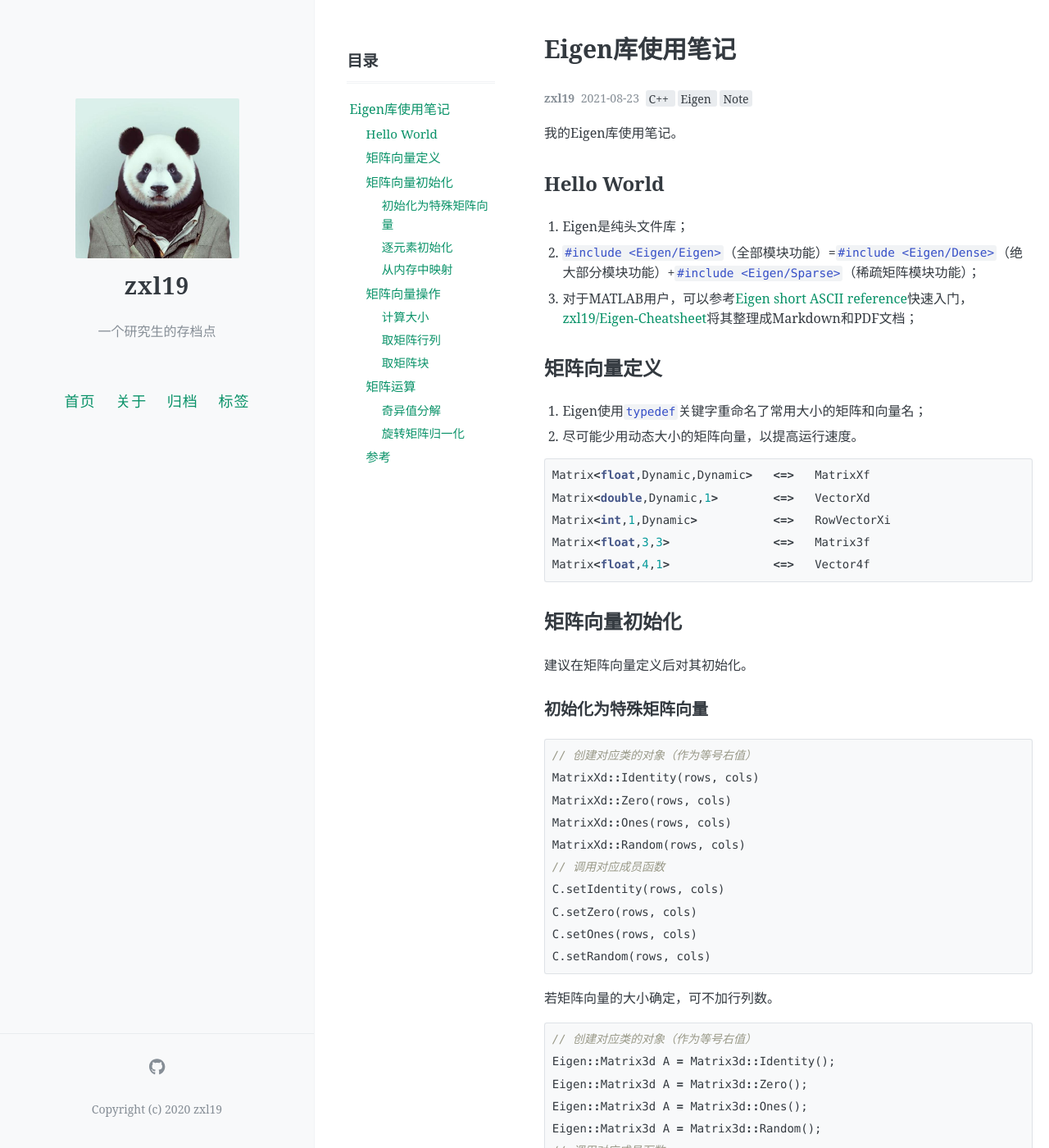
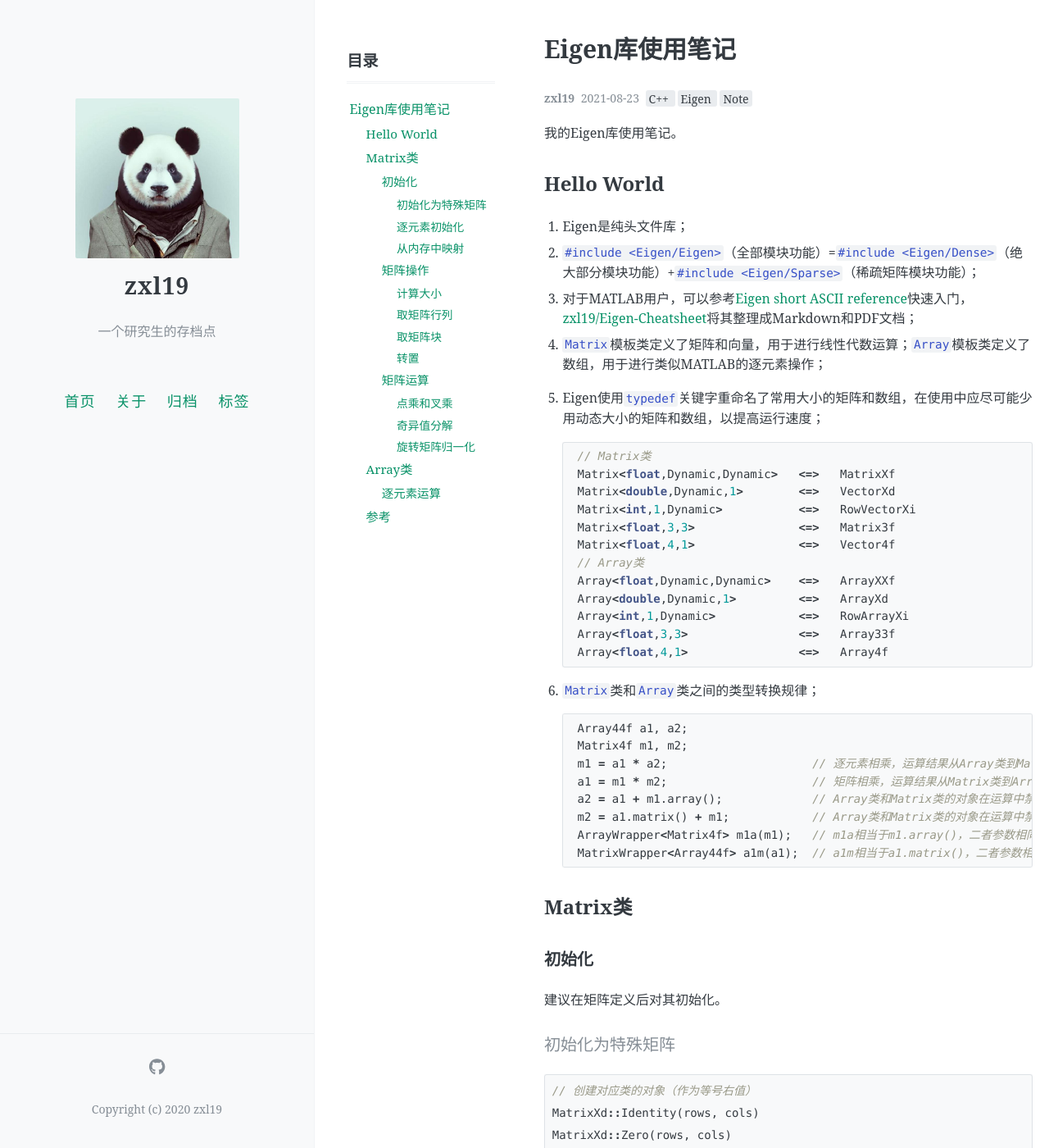
Before and after one commit to zxl19/zxl19.github.io, a Jekyll site: the page built from _posts/2021-08-23-eigen-note.md, in a window 1280 px wide and 1400 px high. Shown: the whole window at 82% size. Built offline with Jekyll 4.4.1, drawn with Linux system fonts in a browser that asks for light colours; comment, search, counter and statistics services are not loaded; some of the changed text lies outside the part shown.

Commit message:
Update 2021-08-23-eigen-note.md

````diff
--- a/_posts/2021-08-23-eigen-note.md
+++ b/_posts/2021-08-23-eigen-note.md
@@ -18,25 +18,44 @@ pinned: false
 1. Eigen是纯头文件库；
 2. `#include <Eigen/Eigen>`（全部模块功能）=`#include <Eigen/Dense>`（绝大部分模块功能）+`#include <Eigen/Sparse>`（稀疏矩阵模块功能）；
 3. 对于MATLAB用户，可以参考[Eigen short ASCII reference](https://eigen.tuxfamily.org/dox/AsciiQuickReference.txt)快速入门，[zxl19/Eigen-Cheatsheet](https://github.com/zxl19/Eigen-Cheatsheet)将其整理成Markdown和PDF文档；
+4. `Matrix`模板类定义了矩阵和向量，用于进行线性代数运算；`Array`模板类定义了数组，用于进行类似MATLAB的逐元素操作；
+5. Eigen使用`typedef`关键字重命名了常用大小的矩阵和数组，在使用中应尽可能少用动态大小的矩阵和数组，以提高运行速度；
 
-## 矩阵向量定义
+    ```cpp
+    // Matrix类
+    Matrix<float,Dynamic,Dynamic>   <=>   MatrixXf
+    Matrix<double,Dynamic,1>        <=>   VectorXd
+    Matrix<int,1,Dynamic>           <=>   RowVectorXi
+    Matrix<float,3,3>               <=>   Matrix3f
+    Matrix<float,4,1>               <=>   Vector4f
+    // Array类
+    Array<float,Dynamic,Dynamic>    <=>   ArrayXXf
+    Array<double,Dynamic,1>         <=>   ArrayXd
+    Array<int,1,Dynamic>            <=>   RowArrayXi
+    Array<float,3,3>                <=>   Array33f
+    Array<float,4,1>                <=>   Array4f
+    ```
 
-1. Eigen使用`typedef`关键字重命名了常用大小的矩阵和向量名；
-2. 尽可能少用动态大小的矩阵向量，以提高运行速度。
+6. `Matrix`类和`Array`类之间的类型转换规律；
 
-```cpp
-Matrix<float,Dynamic,Dynamic>   <=>   MatrixXf
-Matrix<double,Dynamic,1>        <=>   VectorXd
-Matrix<int,1,Dynamic>           <=>   RowVectorXi
-Matrix<float,3,3>               <=>   Matrix3f
-Matrix<float,4,1>               <=>   Vector4f
-```
+    ```cpp
+    Array44f a1, a2;
+    Matrix4f m1, m2;
+    m1 = a1 * a2;                     // 逐元素相乘，运算结果从Array类到Matrix类隐式类型转换
+    a1 = m1 * m2;                     // 矩阵相乘，运算结果从Matrix类到Array类隐式类型转换
+    a2 = a1 + m1.array();             // Array类和Matrix类的对象在运算中禁止混用，需要显式类型转换
+    m2 = a1.matrix() + m1;            // Array类和Matrix类的对象在运算中禁止混用，需要显式类型转换
+    ArrayWrapper<Matrix4f> m1a(m1);   // m1a相当于m1.array()，二者参数相同
+    MatrixWrapper<Array44f> a1m(a1);  // a1m相当于a1.matrix()，二者参数相同
+    ```
 
-## 矩阵向量初始化
+## Matrix类
 
-建议在矩阵向量定义后对其初始化。
+### 初始化
 
-### 初始化为特殊矩阵向量
+建议在矩阵定义后对其初始化。
+
+#### 初始化为特殊矩阵
 
 ```cpp
 // 创建对应类的对象（作为等号右值）
@@ -66,7 +85,7 @@ Eigen::Matrix3d C.setOnes();
 Eigen::Matrix3d C.setRandom();
 ```
 
-### 逐元素初始化
+#### 逐元素初始化
 
 可以使用`<<`运算符逐行对于元素进行初始化，也可以使用下标对于特定元素进行初始化。
 
@@ -84,11 +103,11 @@ b(0) = 1.0;
 b(1) = 1.0;
 ```
 
-### 从内存中映射
+#### 从内存中映射
 
 ```cpp
 float array[3];
-// 映射，array内容随着向量内容变化
+// 映射，array内容随着矩阵内容变化
 Vector3f::Map(array).fill(10);
 int data[4] = {1, 2, 3, 4};
 // 初始化，data内容被复制到矩阵中
@@ -98,9 +117,9 @@ Matrix2i::Map(data) = 2 * mat2x2;
 MatrixXi::Map(data, 2, 2) += mat2x2;
 ```
 
-## 矩阵向量操作
+### 矩阵操作
 
-### 计算大小
+#### 计算大小
 
 ```cpp
 // 向量长度
@@ -110,25 +129,42 @@ C.rows()
 C.cols()
 ```
 
-### 取矩阵行列
+#### 取矩阵行列
 
 ```cpp
 P.row(i)
 P.col(j)
 ```
 
-### 取矩阵块
+#### 取矩阵块
 
 以下两种方法等价，均表示从当前矩阵`(i, j)`元素处开始，取大小为`(rows, cols)`的矩阵。
 
 ```cpp
-P.block(i, j, rows, cols);
-P.block<rows, cols>(i, j);
+P.block(i, j, rows, cols)
+P.block<rows, cols>(i, j)
 ```
 
-## 矩阵运算
+#### 转置
 
-### 奇异值分解
+```cpp
+x.transpose()
+C.transpose()
+```
+
+### 矩阵运算
+
+#### 点乘和叉乘
+
+```cpp
+// 点乘
+x.dot(y)
+x.transpose() * y
+// 叉乘
+x.cross(y)
+```
+
+#### 奇异值分解
 
 ```cpp
 Eigen::Matrix3f A;
@@ -138,7 +174,7 @@ Eigen::Matrix3f V = svd.matrixV();
 Eigen::Vector3f Sigma= svd.singularValues();
 ```
 
-### 旋转矩阵归一化
+#### 旋转矩阵归一化
 
 通过将旋转矩阵转换为四元数，将四元数归一化后再转回旋转矩阵。
 
@@ -146,6 +182,44 @@ Eigen::Vector3f Sigma= svd.singularValues();
 Eigen::Matrix3f R;
 Eigen::Quaternionf q(R);
 R = q.normalized().toRotationMatrix();
+```
+
+## Array类
+
+### 逐元素运算
+
+```cpp
+array1.abs2()
+array1.abs()
+array1.sqrt()
+array1.log()
+array1.log10()
+array1.exp()
+array1.pow(array2)
+array1.pow(scalar)
+
+array1.square()
+array1.cube()
+array1.inverse()
+
+array1.sin()
+array1.cos()
+array1.tan()
+array1.asin()
+array1.acos()
+array1.atan()
+array1.sinh()
+array1.cosh()
+array1.tanh()
+array1.arg()
+
+array1.floor()                floor(array1)
+array1.ceil()                 ceil(array1)
+array1.round()                round(aray1)
+
+array1.isFinite()             isfinite(array1)
+array1.isInf()                isinf(array1)
+array1.isNaN()                isnan(array1)
 ```
 
 ## 参考
````
